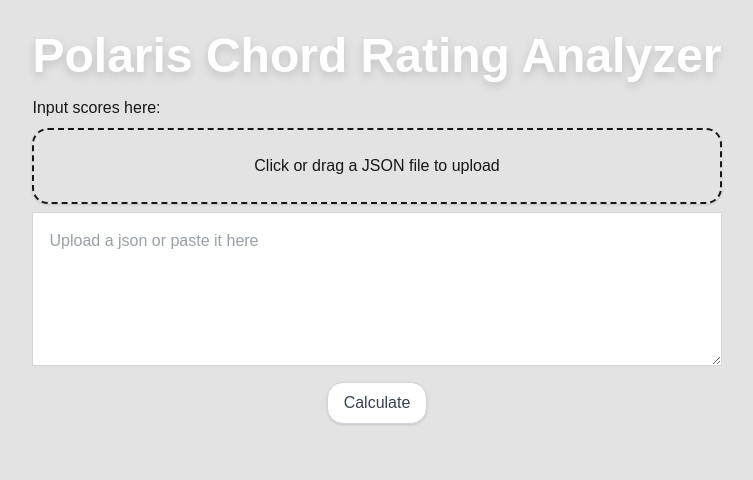
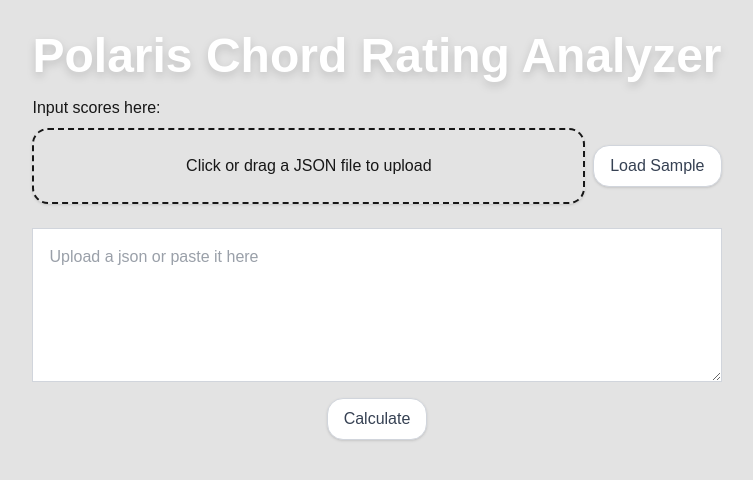
Before and after one commit to lnvaderZlM/Polaris-Chord-Rating-Visualizer, a React (Vite) app: page / in a window 1280 px wide. Shown: the top 480 px of the page, without its empty margins (263-1016 px from the left). Built offline with nearby package versions, Linux system fonts and the light colour scheme.

Commit message:
adding sample scores button

```diff
--- a/src/App.tsx
+++ b/src/App.tsx
@@ -1,7 +1,8 @@
-import { useState, useRef } from 'react'
-import './App.css'
-import allChartConstants from '../src/chartConstants.json'
-import './index.css'
+import { useState, useRef } from 'react';
+import './App.css';
+import allChartConstants from '../src/chartConstants.json';
+import sampleJson from '../src/sample_pc_scores.json';
+import './index.css';
 import HeroLayout from './layouts/HeroLayout';
 import FileInput from './components/FileInput';
 import {
@@ -37,6 +38,10 @@ function App() {
     setUploadedScoreJson(json);
     userScoresRef.current.value = JSON.stringify(json);
   };
+
+  const loadSampleScores = () => {
+    userScoresRef.current.value = JSON.stringify(sampleJson);
+  }
 
   const calculatePaSkill = (base, cap, achievement, floor, ceil) => {
     const range = ceil - floor;
@@ -151,12 +156,16 @@ function App() {
         </h1>
         <div className="flex flex-col items-start mb-4">
           <label for="scores-input">Input scores here:</label>
-          <FileInput onJsonLoad={handleJsonLoad} />
+          <div className="flex w-full gap-2 flex-col md:flex-row items-center mb-4">
+            <FileInput className="flex-1" onJsonLoad={handleJsonLoad} />
+            <button className="responsive-bg btn py-2 px-4 h-fit w-full md:w-auto" onClick={loadSampleScores}>Load Sample</button>
+          </div>
           <textarea placeholder="Upload a json or paste it here" ref={userScoresRef} id="scores-input" className="p-4 w-full responsive-bg"rows="5"></textarea>
         </div>
         <button className="
           px-4 py-2
           responsive-bg btn
+          w-full md:w-auto
           " onClick={calculateScores}>Calculate</button>
       </div>
 
@@ -181,6 +190,7 @@ function App() {
                         <div className="w-1/3 relative">
                           <img
                             src={currImage}
+                            // src={'/src/assets/Placeholder.png'}
                             className="h-full object-cover"
                             alt=""
                           />
--- a/src/components/FileInput.tsx
+++ b/src/components/FileInput.tsx
@@ -1,6 +1,6 @@
 import { useState } from "react";
 
-export default function FileInput({ onJsonLoad }) {
+export default function FileInput({ onJsonLoad, className }) {
   const [fileName, setFileName] = useState("");
   const [error, setError] = useState("");
 
@@ -38,7 +38,7 @@ export default function FileInput({ onJsonLoad }) {
   };
 
   return (
-    <div className="flex flex-col items-start space-y-2 w-full mt-2 mb-2">
+    <div className={`flex flex-col items-start space-y-2 w-full mt-2 mb-2 ${className}`}>
       <input
         type="file"
         id="file-upload"
```
Also changed, not shown: src/assets/Placeholder.png (added).
